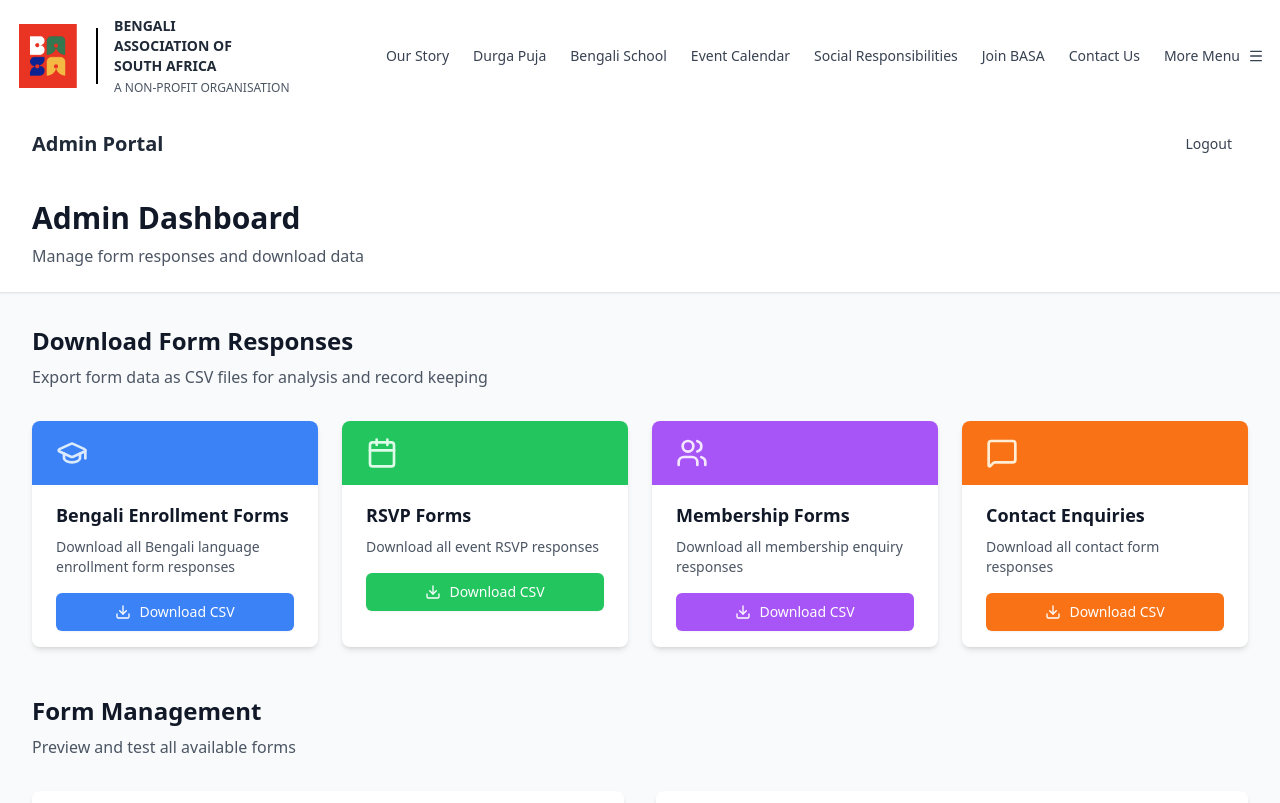
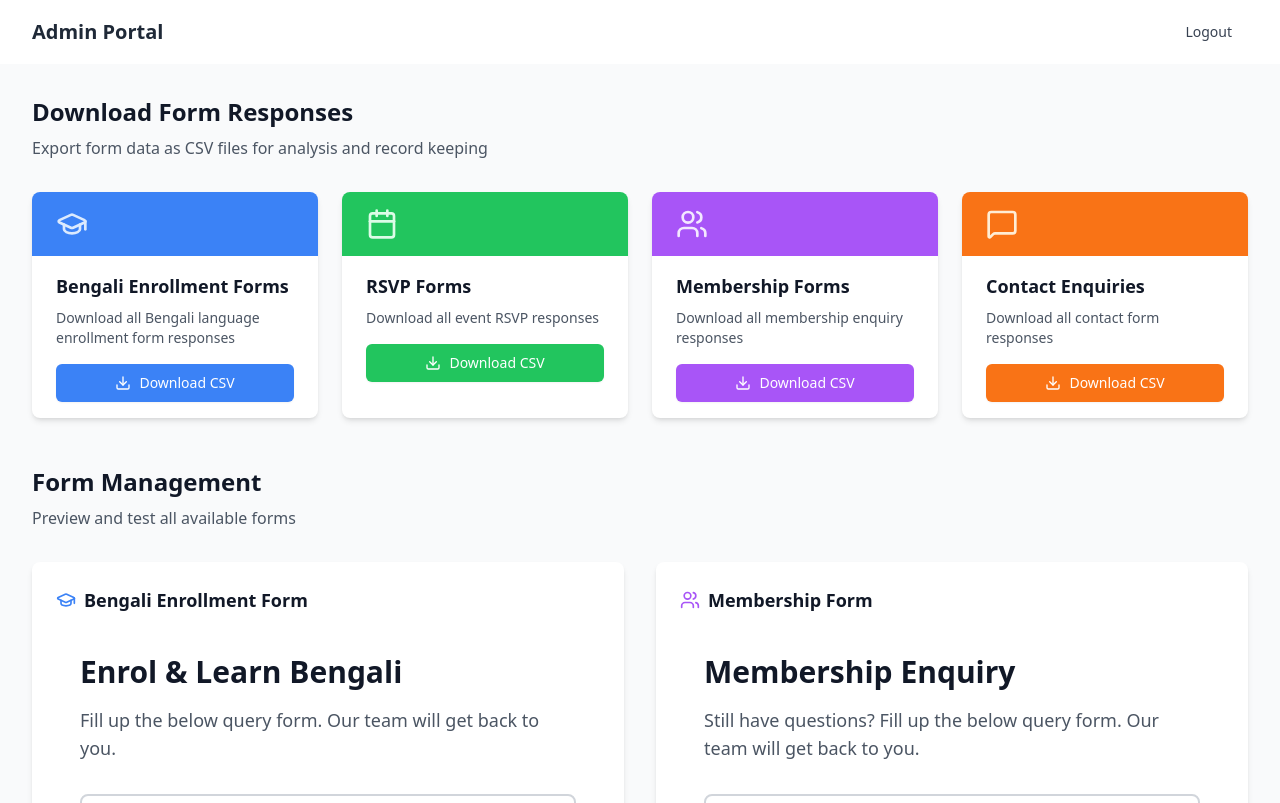
Before and after one commit to MyselfDebajyoti/basa-project, a Next.js app: page /admin in a window 1280 px wide. Shown: the top 803 px of the page. Built offline with nearby package versions, Linux system fonts and the light colour scheme; sample sign-in values are in the browser's storage.

Commit message:
Hide Navbar on admin pages and comment out header section in AdminPage

```diff
--- a/app/admin/page.tsx
+++ b/app/admin/page.tsx
@@ -222,14 +222,14 @@ export default function AdminPage() {
   return (
     <div className="min-h-screen bg-gray-50">
       {/* Header */}
-      <div className="bg-white shadow-sm border-b">
+      {/* <div className="bg-white shadow-sm border-b">
         <div className="max-w-7xl mx-auto px-4 sm:px-6 lg:px-8 py-6">
           <h1 className="text-3xl font-bold text-gray-900">Admin Dashboard</h1>
           <p className="mt-2 text-gray-600">
             Manage form responses and download data
           </p>
         </div>
-      </div>
+      </div> */}
 
       {/* Download Section */}
       <div className="max-w-7xl mx-auto px-4 sm:px-6 lg:px-8 py-8">
--- a/components/Navbar.tsx
+++ b/components/Navbar.tsx
@@ -138,6 +138,11 @@ const mainNavItems = [
 const Navbar = () => {
   const pathname = usePathname();
   const [isMenuOpen, setIsMenuOpen] = useState(false);
+
+  // Hide navbar on admin pages
+  if (pathname.startsWith("/admin")) {
+    return null;
+  }
 
   const getColorClasses = (color: string) => {
     const colorMap = {
```
